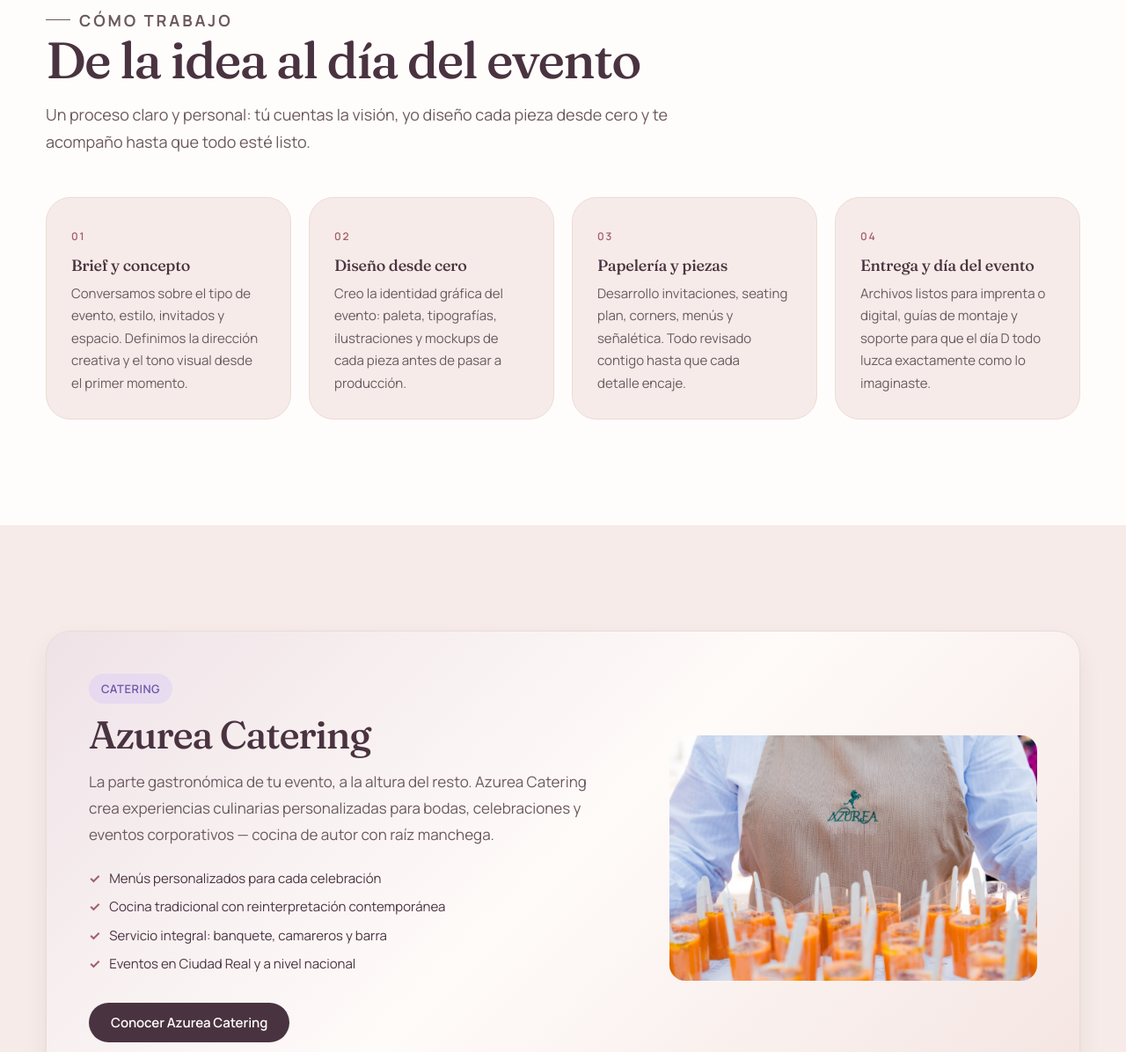
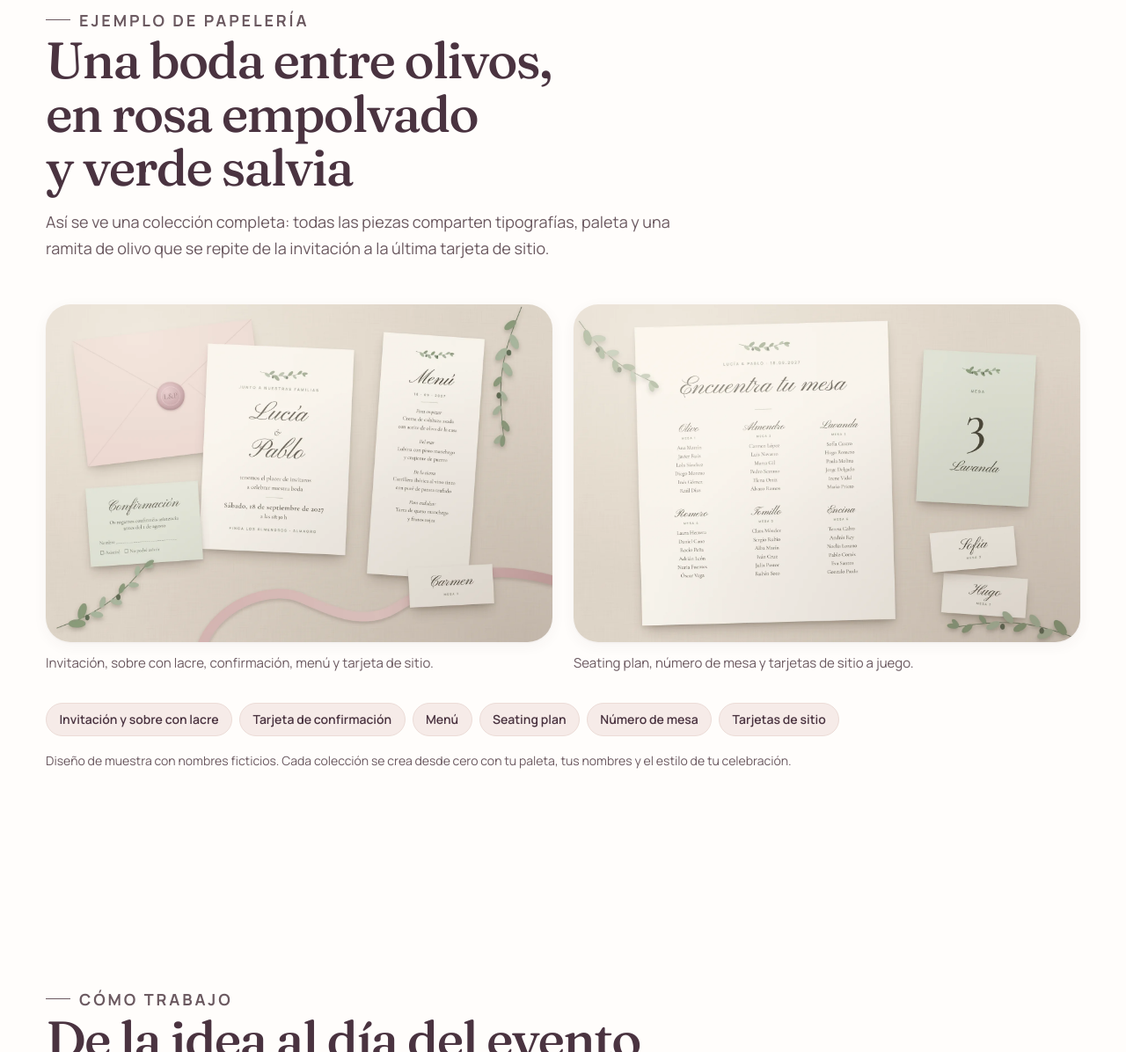
Before and after one commit to fcamposanfeda-collab/adrips-website, an Astro site: page /organizacion-eventos in a window 1280 px wide. Shown: the part 2081-3277 px from the top of the page at 88% size. Built offline with nearby package versions, Linux system fonts and the light colour scheme; Astro itself is replaced by a stand-in of ours.

Commit message:
Papelería para eventos: ejemplo de colección de boda (invitación, menú, seating plan) (#19)
Claude-Session: https://claude.ai/code/session_01QdqYg9FHX6zwMKt3R3q2hh

Co-authored-by: Claude <noreply@anthropic.com>

```diff
--- /dev/null
+++ b/src/components/sections/EventosShowcase.astro
@@ -0,0 +1,120 @@
+---
+/**
+ * Ejemplo de papelería de boda (diseño de muestra con nombres ficticios).
+ * Imágenes: public/images/eventos/papeleria-boda-*.webp
+ */
+const pieces = [
+  'Invitación y sobre con lacre',
+  'Tarjeta de confirmación',
+  'Menú',
+  'Seating plan',
+  'Número de mesa',
+  'Tarjetas de sitio',
+];
+---
+
+<section class="eventos-showcase section" aria-labelledby="eventos-showcase-title">
+  <div class="container">
+    <header class="section-header" data-reveal>
+      <p class="section-header__eyebrow">Ejemplo de papelería</p>
+      <h2 id="eventos-showcase-title">Una boda entre olivos, en rosa empolvado y verde salvia</h2>
+      <p>
+        Así se ve una colección completa: todas las piezas comparten tipografías, paleta y una
+        ramita de olivo que se repite de la invitación a la última tarjeta de sitio.
+      </p>
+    </header>
+
+    <div class="eventos-showcase__grid">
+      <figure class="eventos-showcase__figure eventos-showcase__figure--main" data-reveal>
+        <img
+          src="/images/eventos/papeleria-boda-invitacion.webp"
+          alt="Papelería de boda: invitación, sobre rosa con lacre, tarjeta de confirmación, menú y tarjeta de sitio con ramas de olivo"
+          width="1800"
+          height="1200"
+          loading="lazy"
+          decoding="async"
+        />
+        <figcaption>Invitación, sobre con lacre, confirmación, menú y tarjeta de sitio.</figcaption>
+      </figure>
+      <figure class="eventos-showcase__figure" data-reveal data-reveal-delay="1">
+        <img
+          src="/images/eventos/papeleria-boda-seating.webp"
+          alt="Seating plan «Encuentra tu mesa» con seis mesas, número de mesa y tarjetas de sitio a juego"
+          width="1800"
+          height="1200"
+          loading="lazy"
+          decoding="async"
+        />
+        <figcaption>Seating plan, número de mesa y tarjetas de sitio a juego.</figcaption>
+      </figure>
+    </div>
+
+    <ul class="eventos-showcase__pieces" data-reveal>
+      {pieces.map((piece) => <li>{piece}</li>)}
+    </ul>
+    <p class="eventos-showcase__note" data-reveal>
+      Diseño de muestra con nombres ficticios. Cada colección se crea desde cero con tu paleta, tus
+      nombres y el estilo de tu celebración.
+    </p>
+  </div>
+</section>
+
+<style>
+  .eventos-showcase {
+    background: var(--color-surface);
+  }
+
+  .eventos-showcase__grid {
+    display: grid;
+    gap: 1.5rem;
+  }
+
+  .eventos-showcase__figure {
+    margin: 0;
+  }
+
+  .eventos-showcase__figure img {
+    display: block;
+    width: 100%;
+    height: auto;
+    border-radius: var(--radius-lg);
+    box-shadow: var(--shadow-soft);
+  }
+
+  .eventos-showcase__figure figcaption {
+    margin-top: 0.75rem;
+    font-size: 0.9375rem;
+    color: var(--color-muted);
+  }
+
+  .eventos-showcase__pieces {
+    display: flex;
+    flex-wrap: wrap;
+    gap: 0.5rem;
+    margin: 2rem 0 0;
+    padding: 0;
+    list-style: none;
+  }
+
+  .eventos-showcase__pieces li {
+    padding: 0.4rem 0.9rem;
+    font-size: 0.875rem;
+    font-weight: 600;
+    color: var(--color-text);
+    background: var(--color-bg-soft);
+    border: 1px solid var(--color-border);
+    border-radius: var(--radius-full);
+  }
+
+  .eventos-showcase__note {
+    margin: 1rem 0 0;
+    font-size: 0.875rem;
+    color: var(--color-muted);
+  }
+
+  @media (min-width: 992px) {
+    .eventos-showcase__grid {
+      grid-template-columns: 1fr 1fr;
+    }
+  }
+</style>
--- a/src/pages/organizacion-eventos.astro
+++ b/src/pages/organizacion-eventos.astro
@@ -3,6 +3,7 @@ import { getPageMeta } from '../data/pages-meta';
 import BaseLayout from '../layouts/BaseLayout.astro';
 import PageIntro from '../components/sections/PageIntro.astro';
 import EventosOfferings from '../components/sections/EventosOfferings.astro';
+import EventosShowcase from '../components/sections/EventosShowcase.astro';
 import EventosProcess from '../components/sections/EventosProcess.astro';
 import AzureaTeaser from '../components/sections/AzureaTeaser.astro';
 import { eventosMeta } from '../data/eventos';
@@ -19,6 +20,7 @@ const meta = getPageMeta('/organizacion-eventos');
     descriptionExtra={eventosMeta.leadExtra}
   />
   <EventosOfferings />
+  <EventosShowcase />
   <EventosProcess />
   <AzureaTeaser />
 </BaseLayout>
```
Also changed, not shown: public/images/eventos/papeleria-boda-invitacion.webp (added), public/images/eventos/papeleria-boda-seating.webp (added).
